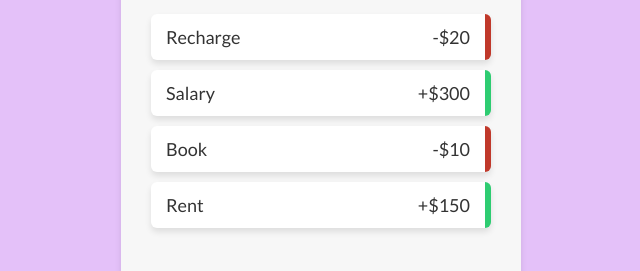
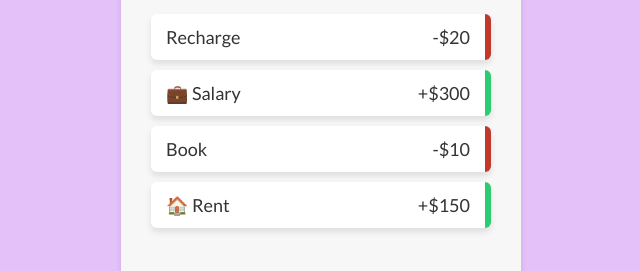
Before and after one commit to sa7vic/expense-tracker-react, a React (Create React App) app: page / in a window 1280 px wide. Shown: the part 358-629 px from the top of the page, without its empty margins (319-959 px from the left). Built offline with nearby package versions, Linux system fonts and the light colour scheme.

Commit message:
Update Transaction.jsx

```diff
--- a/src/Components/Transaction.jsx
+++ b/src/Components/Transaction.jsx
@@ -4,12 +4,23 @@ import { GlobalContext } from '../Context/GlobalState';
 export const Transaction = ({ transaction }) => {
     const { deleteTransaction } = useContext(GlobalContext);
 
+    const emojiMap = {
+        Groceries: "🛒",
+        Coffee: "☕",
+        Rent: "🏠",
+        Bills: "🧾",
+        Salary: "💼"
+    };
+
+    const emoji = emojiMap[transaction.text] || "";
+
+
     const sign = transaction.amount < 0 ? '-' : '+';
     return (
-        <li className={transaction.amount < 0 ? "minus" : "plus"}>
-            {transaction.text}
-            <span>{sign}${Math.abs(transaction.amount)}</span>
-            <button onClick={() => deleteTransaction(transaction.id)} className="delete-btn">x</button>
-        </li>
-    );
+  <li className={transaction.amount < 0 ? "minus" : "plus"}>
+    {emoji} {transaction.text}
+    <span>{sign}${Math.abs(transaction.amount)}</span>
+    <button onClick={() => deleteTransaction(transaction.id)} className="delete-btn">x</button>
+  </li>
+);
 }
```
